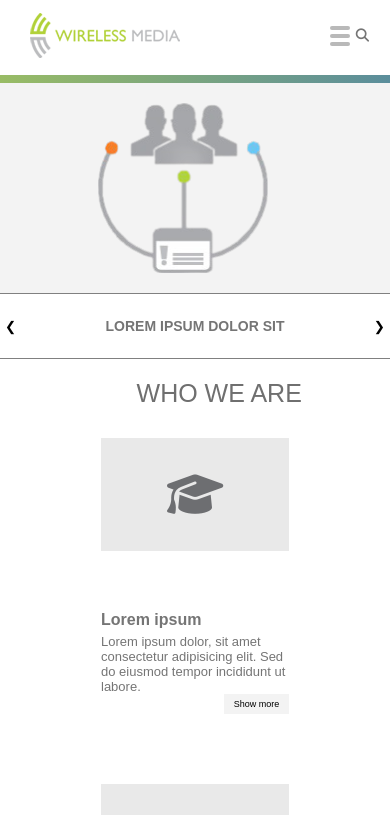
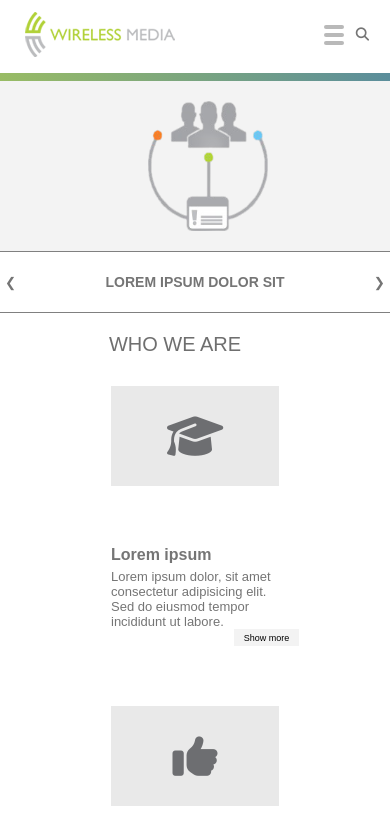
Before and after one commit to MilosKozic/WM, a website built with webpack: page index.html in a window 390 px wide. Shown: the top 815 px of the page. Built offline with nearby package versions, Linux system fonts and the light colour scheme.

Commit message:
position setup

```diff
--- a/assets/css/_burger.scss
+++ b/assets/css/_burger.scss
@@ -1,6 +1,7 @@
 .menu {
     display: inline-block;
     cursor: pointer;
+    padding-right: 6px;
 
   .bar1, .bar2, .bar3 {
     width: 20px;
@@ -8,6 +9,7 @@
     background-color:rgb(185, 185, 185);
     border-radius: 10px;
     margin: 4px 0;
+
 
   }
   @media (min-width:480px) {
--- a/assets/css/_footer.scss
+++ b/assets/css/_footer.scss
@@ -31,7 +31,7 @@
         text-decoration: none;
 
         @include flex(row,center);
-        &:focus,&:visited,&:focus,&:visited{
+        &:hover,&:visited,&:focus,&:visited{
             color:#bbd548 ;
         }
         }
--- a/assets/css/_main-section.scss
+++ b/assets/css/_main-section.scss
@@ -9,15 +9,20 @@
         background-color: rgb(233, 233, 233);
         display: inline-block;
         height: 113px;
-        width: 188px;
+        width: 185px;
         margin: 30px;
         display: flex;
         justify-content: center;
         align-items: center;
+        @media  screen and (max-width:479px) {
+            height: 100px !important;
+            width: 168px !important;
+        }
         i{
             font-size: 45px;
             color: rgb(109, 110, 113);
             cursor: pointer;
+
         }
         i:hover,i:visited,i:focus,i:active{
             color: #bbd548;
@@ -29,6 +34,10 @@
         margin: 30px;
         display: flex;
         flex-direction: column;
+        @media  screen and (max-width:479px) {
+            height: 100px !important;
+            width: 168px !important;
+        }
 
         p{
             font-size: 13px;
@@ -49,6 +58,7 @@
             font-size: 9px;
             position: relative;
             left: 123px;
+            cursor: pointer;
         }
     }
 
@@ -58,8 +68,17 @@ main h3 {
     color: rgb(111, 111, 111);
     font-family: Arial, Helvetica, sans-serif;
     font-weight: 500;
-    font-size: 25px;
-   margin-left: 33.3%;
+    font-size: 35px;
+    text-align: center !important;
+     margin-right: 195px !important;
+     @media  screen and (max-width:479px) {
+         font-size: 20px !important;
+         text-align: center !important;
+         margin-right: 40px !important;
+     }
+    //  @media only screen and (max-width: 767px) and (min-width: 480px){
+    //    margin-left: 2%;
+    //  }
 }
 main{
     margin: 20px;
--- a/assets/css/_slider.scss
+++ b/assets/css/_slider.scss
@@ -3,8 +3,8 @@
     justify-content: space-between;
     border-top: 1px solid gray;
     border-bottom: 1px solid gray;
-    padding-top:24px;
-    padding-bottom: 24px;
+    padding-top: 22px;
+    padding-bottom: 22px;
     font-size: 14px;
     font-family: Arial, Helvetica, sans-serif;
     color: rgb(117, 117, 117);
@@ -14,6 +14,7 @@
         padding-right: 5px;
         border: none;
         background-color: transparent;
+        color: rgb(117, 117, 117);
     }
     @media screen and (max-width:479px){
         display: flex !important;
@@ -50,6 +51,7 @@ input[type="radio"]::after{
 input[type="radio"]{
     margin-left: 10px;
     transform: scale(0.6);
+    cursor: pointer;
 }
 
 
@@ -58,21 +60,24 @@ input[type="radio"]{
     flex-direction: column;
     align-items: center;
     background: rgb(243, 243, 243);
+
 }
 .slide-img {
     display: flex;
     flex-direction: row;
     justify-content: center;
     align-items: center;
-    padding-top: 20px;
-    padding-bottom: 20px;
+
     img {
         margin-right: 25px;
         display: inline-block;
-
+        padding-top: 20px;
+        padding-bottom: 20px;
+        padding-left: 50px;
             display: inline-block;
             width: 170px;
             height: 170px;
+
 
     }
 }
@@ -89,6 +94,9 @@ input[type="radio"]{
     font-family: Arial, Helvetica, sans-serif;
     font-weight: normal;
     font-size: 28px;
+    padding-left: 30px;
+    padding-right: 40px;
+
 }
 .dots{
     padding-bottom: 12px;
--- a/assets/css/main.scss
+++ b/assets/css/main.scss
@@ -1,5 +1,11 @@
 @import './resets','./variables','./burger','./slider','./footer','./main-section';
 
+// body{
+//     @media screen and (min-width:467px) {
+
+//         transform: scale(0.7) !important;
+//     }
+// }
 @mixin flex($direction) {
     display: flex;
     align-items: center;
@@ -36,6 +42,9 @@
                 text-decoration: none;
                 color: rgb(117, 117, 117);
                 font-family: Arial, Helvetica, sans-serif;
+                padding-right: 5px;
+                padding-left: 5px;
+
 
                          span{
                     @media (max-width:767px) {
@@ -47,15 +56,19 @@
          }
          #company-name{
              position: absolute;
-             left:30px;
+             left:25px;
+
          }
 }
 
 .icons{
-    font-size: 20px;
+    font-size: 18px;
+    &:hover{
+        color: red;
+    }
 
           @media screen and (min-width: 768px){
-                visibility: hidden;
+                display: none !important;
            }
           @media screen and (max-width: 479px){
             visibility: hidden;
```
Also changed, not shown: index.html (+0 -1 lines), assets/css/main.css, 1 other file.
